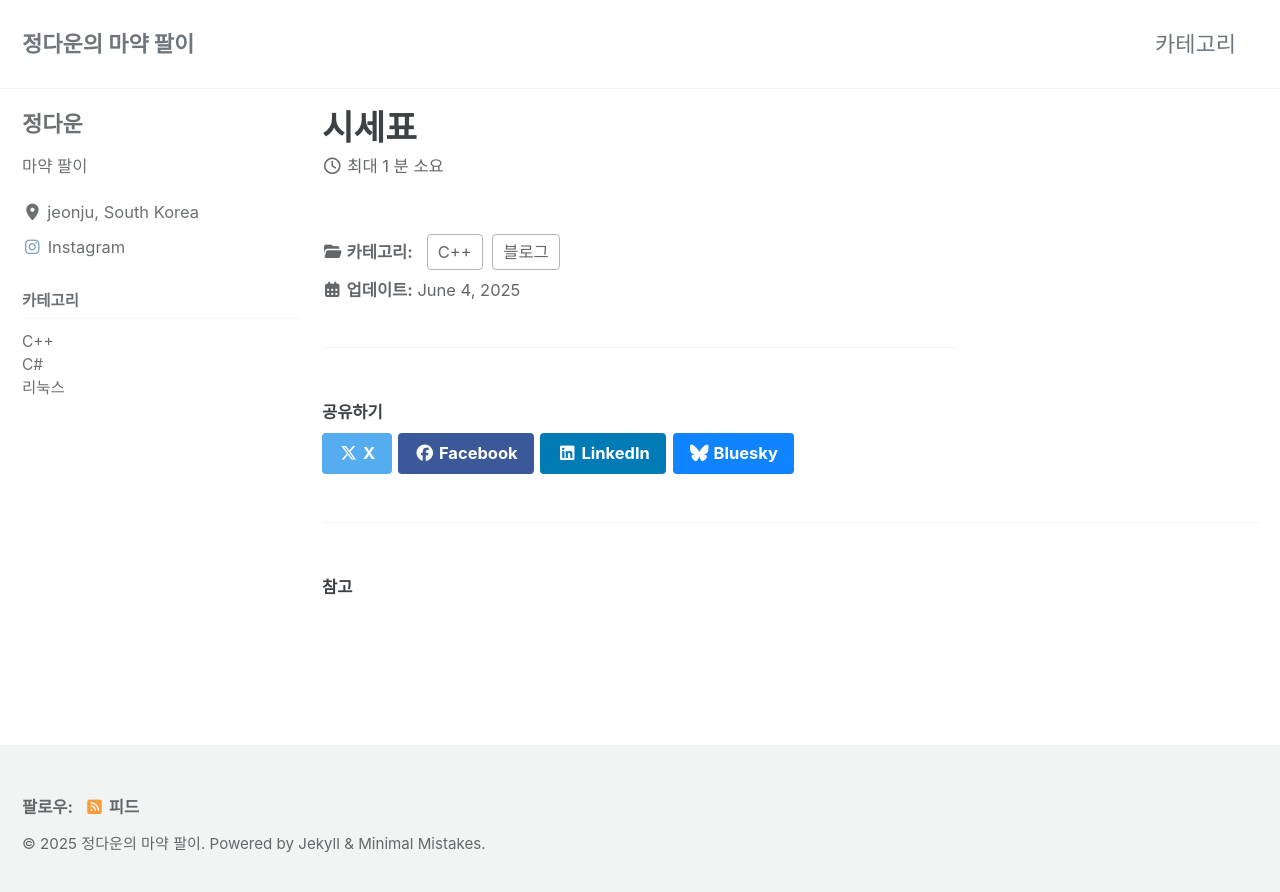
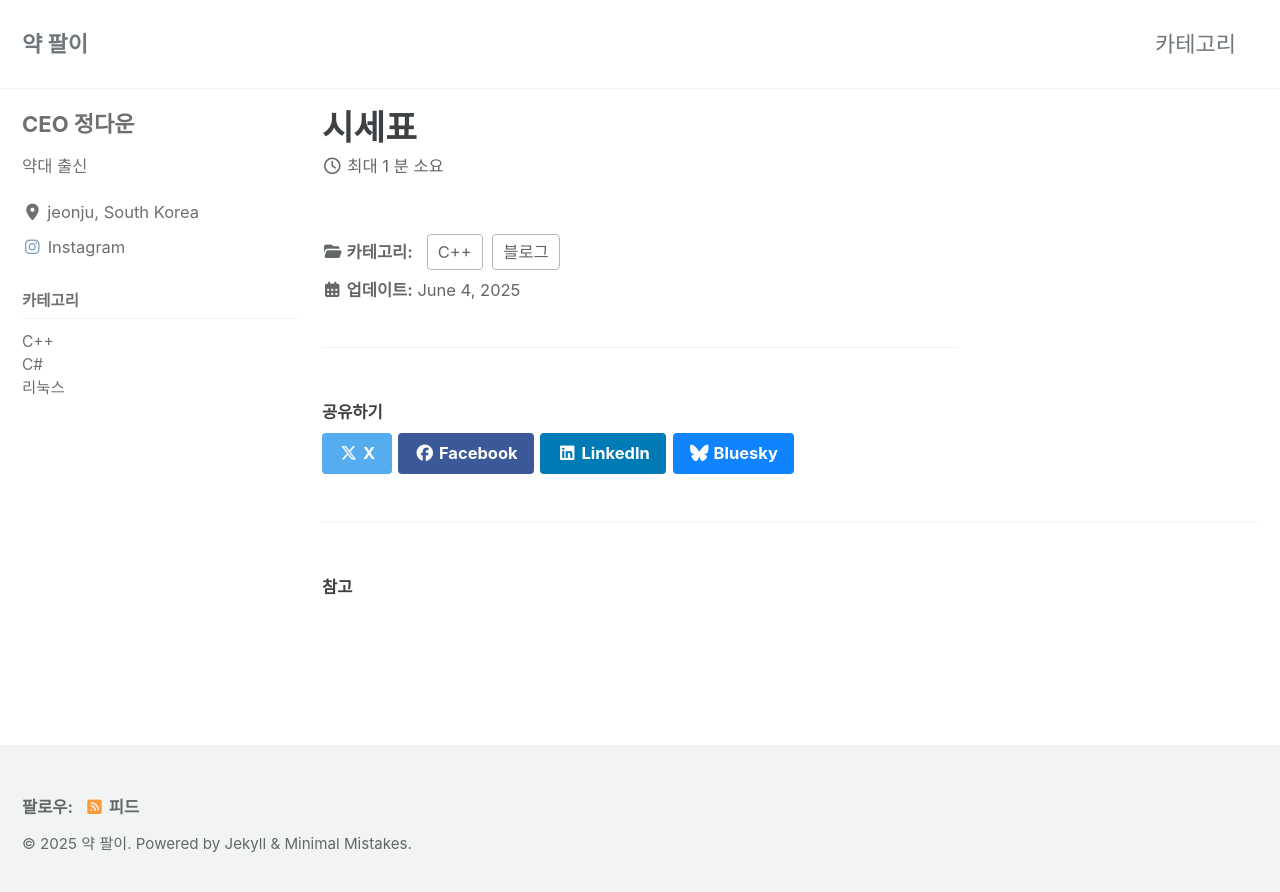
Before and after one commit to Wo0kDev/Wo0kDev.github.io, a Jekyll site: the page built from _posts/2025-06-04-firstpost.md, in a window 1280 px wide. Shown: the top 892 px of the page. Built offline with Jekyll 4.4.1, drawn with Linux system fonts in a browser that asks for light colours; cached includes are drawn as plain includes.

Commit message:
정다운의 마약팔이

```diff
--- a/_config.yml
+++ b/_config.yml
@@ -17,7 +17,7 @@ minimal_mistakes_skin    : "default" # "air", "aqua", "contrast", "dark", "dirt"
 # Site Settings
 locale                   : "ko-KR"
 rtl                      : # true, false (default) # turns direction of the page into right to left for RTL languages
-title                    : "정다운의 마약 팔이" # site title that appears in the masthead and browser tab
+title                    : "약 팔이" # site title that appears in the masthead and browser tab
 title_prefix             : "대마, 양귀비 등 마약 다룹니다." # site title prefix that appears in the masthead, e.g. "Wo0k's"
 title_separator          : "-"
 subtitle                 : # site tagline that appears below site title in masthead
@@ -114,9 +114,9 @@ analytics:
 
 # Site Author
 author:
-  name             : "정다운"
+  name             : "CEO 정다운"
   avatar           : # path of avatar image, e.g. "/assets/images/bio-photo.jpg"
-  bio              : "마약 팔이"
+  bio              : "약대 출신"
   location         : "jeonju, South Korea"
   url              : # "https://your-website.com"
   #email            : "dev.white.swan@gmail.com"
```
